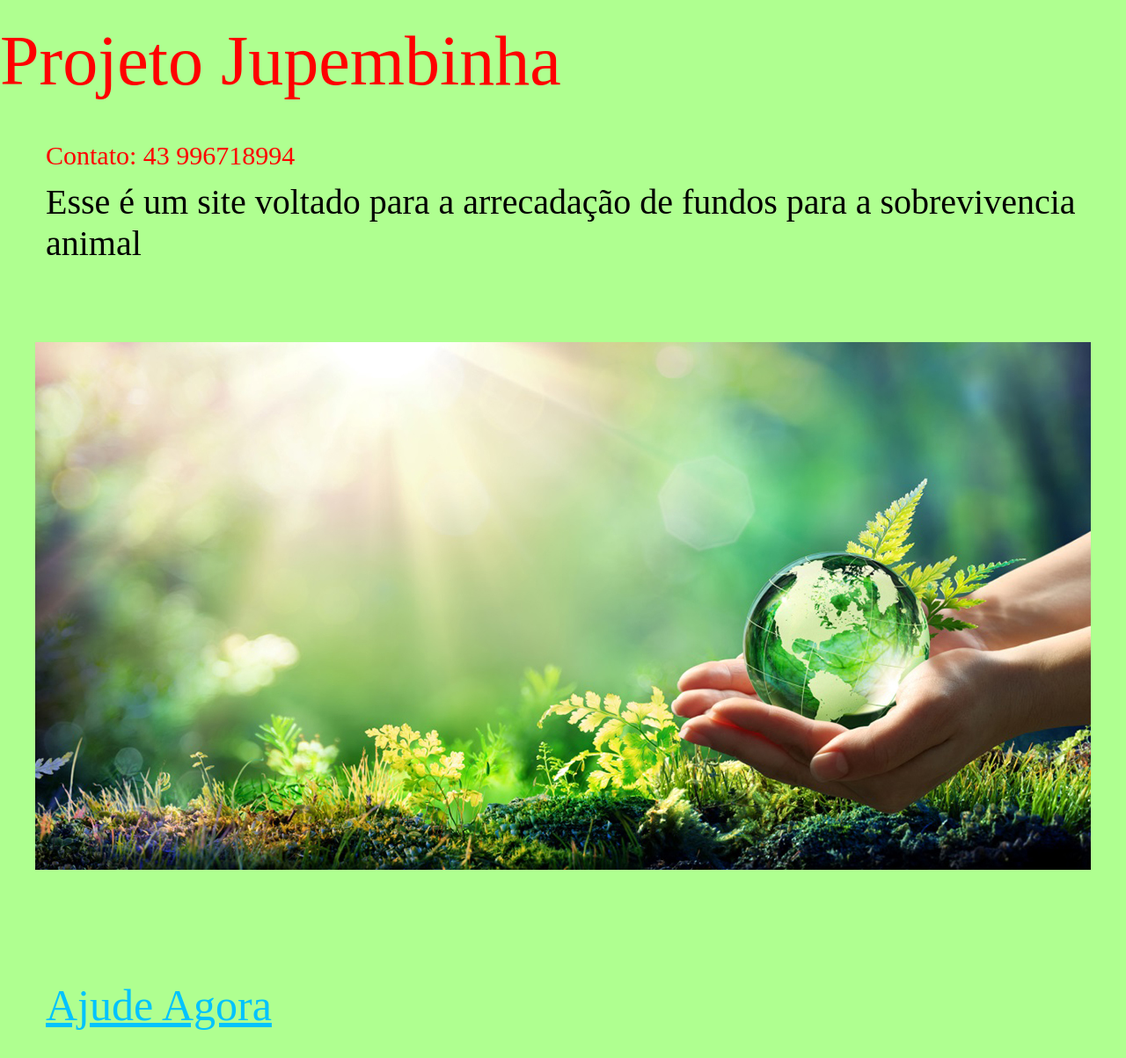
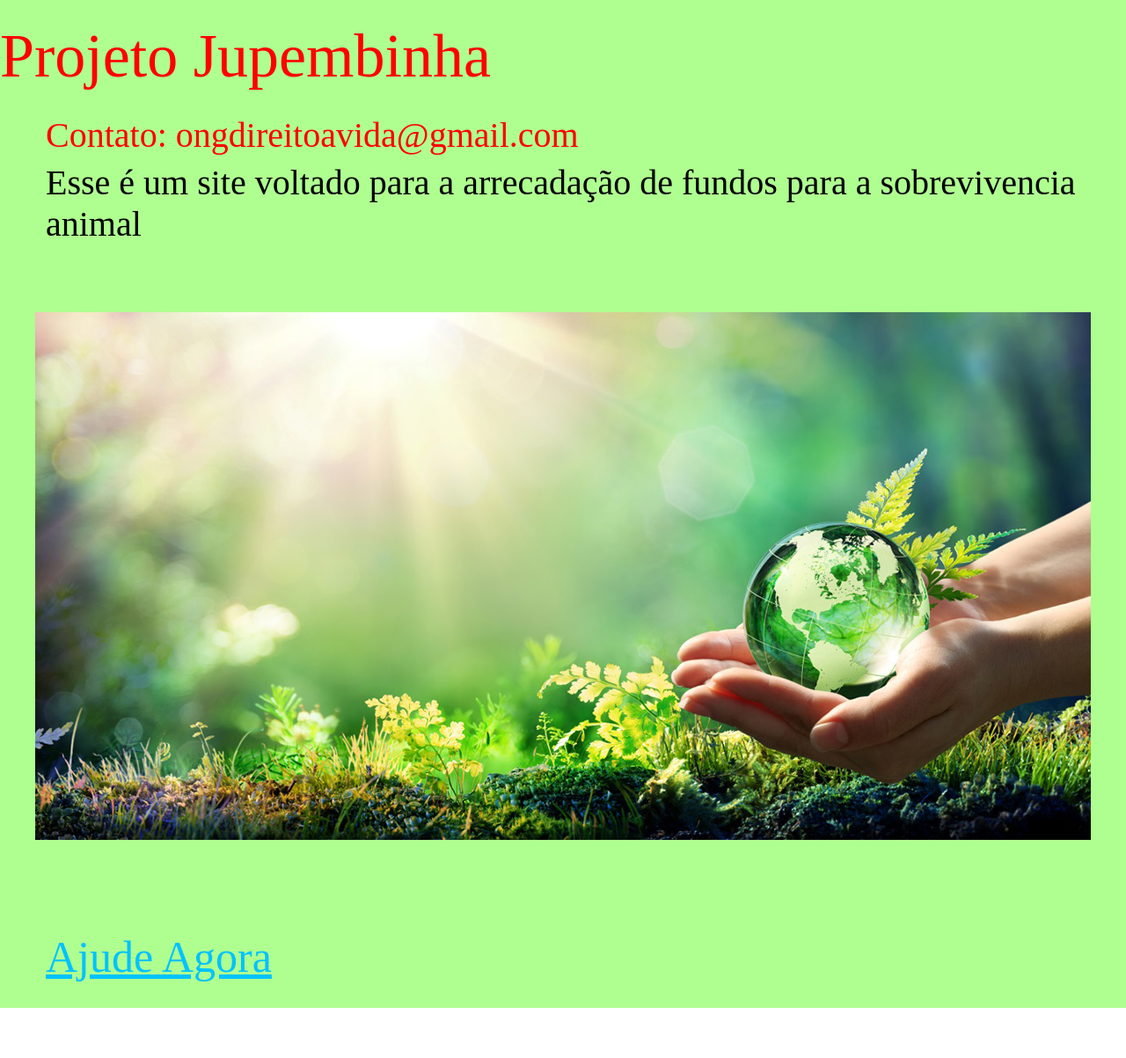
Before and after one commit to KiritoBlack7/Projeto-Jupembinha, a plain HTML site: page index.html in a window 1280 px wide. Shown: the whole page at 88% size. After the commit the page ends 1146 px from the top, so only its background shows below. Drawn offline with Linux system fonts and the light colour scheme.

Commit message:
Add files via upload

```diff
--- a/index.html
+++ b/index.html
@@ -12,10 +12,10 @@
         <section class="principal"
         <h1>Projeto Jupembinha</h1>
         <ul class="cabeçalho-lista">
-            <li class="cabeçalho-lista-item">Contato: 43 996718994</li>
+            <li class="cabeçalho-lista-item">Contato: ongdireitoavida@gmail.com</li>
             <li class="cabeçalho-lista-item-2">Esse é um site voltado para a arrecadação de fundos para a sobrevivencia animal</li>
             <img src="img/globo.jpg" alt="O combo+ é a junção do alura+ e o alura lingua"class="container_imagem">
-            <li class="cabeçalho-lista-item-1"> <a href="https://www.youtube.com/watch?v=FyKPsua6Br8" class="container_botao">Ajude Agora</a></li>
+            <li class="cabeçalho-lista-item-1"> <a href="https://www.instagram.com/ongdireitoavida/?utm_source=qr&igshid=NGExMmI2YTkyZg%3D%3D" class="container_botao">Ajude Agora</a></li>
         </section>
         </ul>
     </header>
--- a/style.css
+++ b/style.css
@@ -10,14 +10,14 @@
     justify-content: space-around;
     align-items: center;
     padding: 24px 0;
-    font-size: 80px;
+    font-size: 70px;
 }
 
 
 .cabeçalho-lista-item{
     display: inline-block;
     margin: 0 12px;
-    font-size: 30px;
+    font-size: 40px;
     color: rgb(255, 0, 0);
 }
 
```
